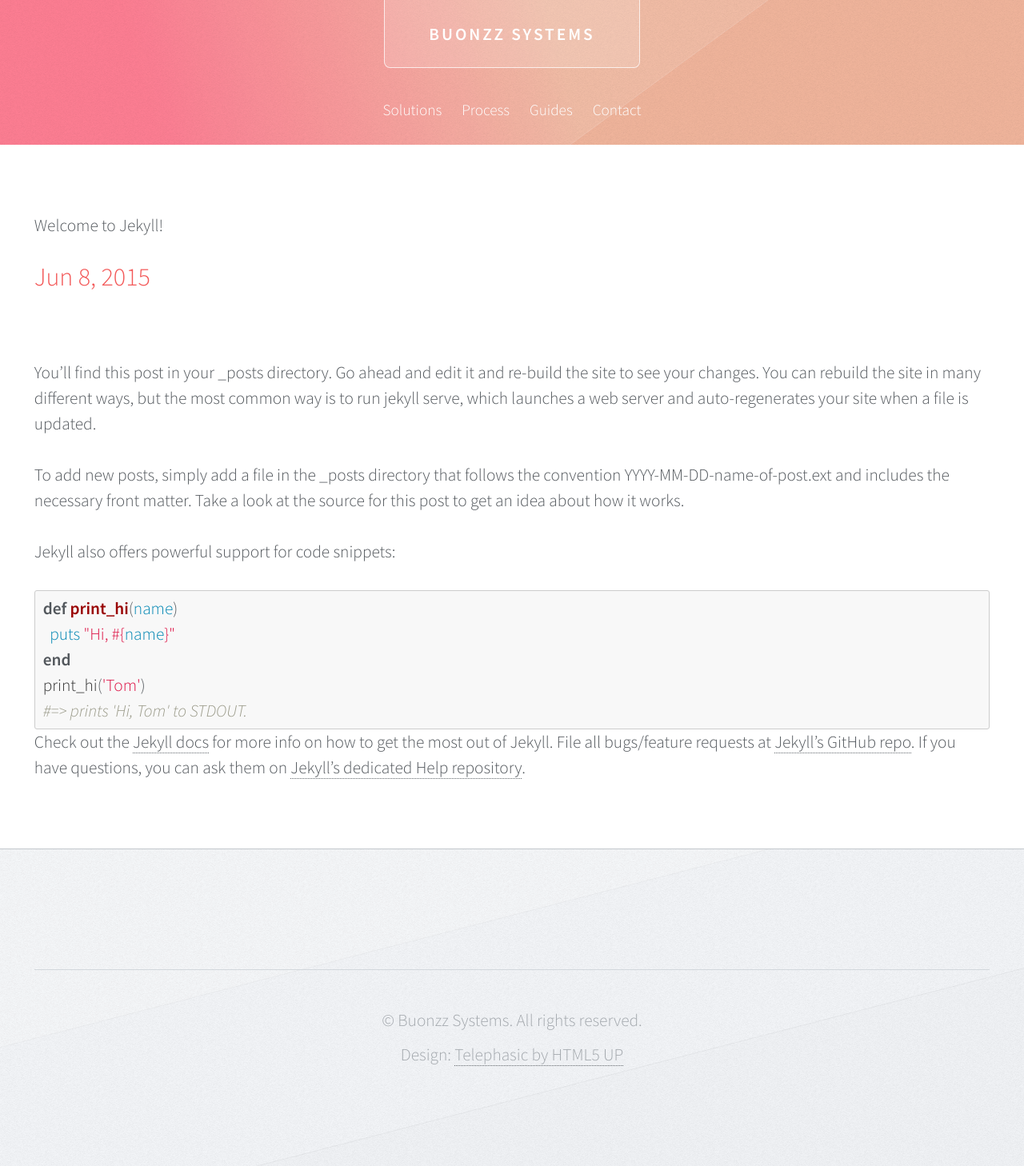
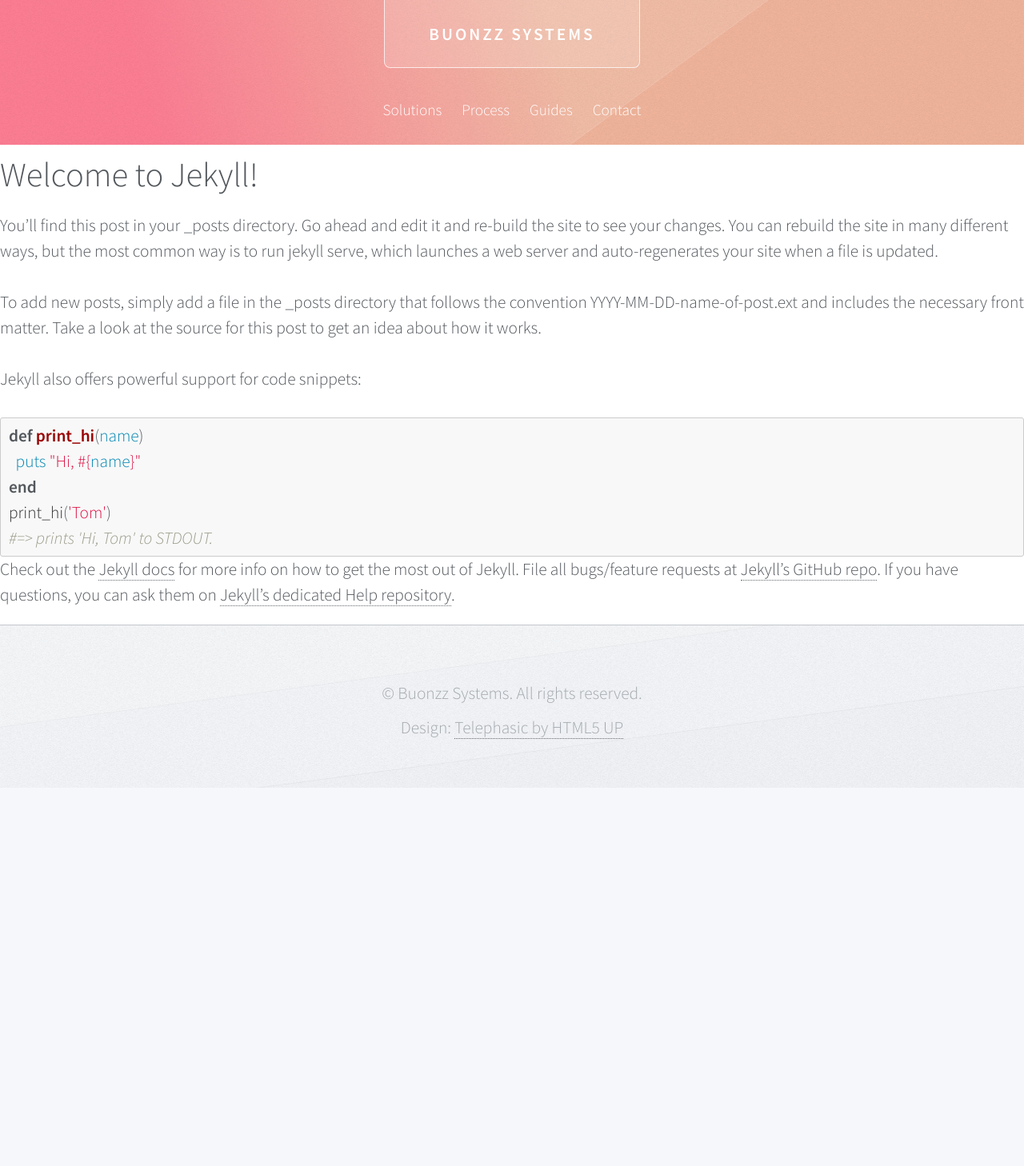
Before and after one commit to buonzz-systems/buonzz-systems.github.io, a Jekyll site: the page built from _posts/2015-06-08-welcome-to-jekyll.markdown, in a window 1280 px wide. Shown: the whole page at 80% size. Built offline with Jekyll 4.4.1, drawn with Linux system fonts in a browser that asks for light colours; nearby versions of some CDN libraries; after the commit the page ends 985 px from its top, so only the background shows below that.

Commit message:
fixed layout

```diff
--- a/_layouts/no-sidebar.html
+++ b/_layouts/no-sidebar.html
@@ -1,4 +1,22 @@
 {% include header.html %}
+	<style>
+		#footer-wrapper {
+		    padding: 1em 0;
+		}
+		.wrapper {
+		    padding: 1em 0 1em 0;
+		}
+
+		#copyright {
+			padding-top: 1em;
+			margin-top:1em;
+			border-top:0px;
+		}
+
+		.post-title{
+			font-size:2em;
+		}
+	</style>
 	<body class="no-sidebar">
 		<div id="page-wrapper">
 
--- a/_layouts/post.html
+++ b/_layouts/post.html
@@ -5,7 +5,6 @@
 
   <header class="post-header">
     <h1 class="post-title">{{ page.title }}</h1>
-    <p class="post-meta">{{ page.date | date: "%b %-d, %Y" }}{% if page.author %} • {{ page.author }}{% endif %}{% if page.meta %} • {{ page.meta }}{% endif %}</p>
   </header>
 
   <article class="post-content">
```
